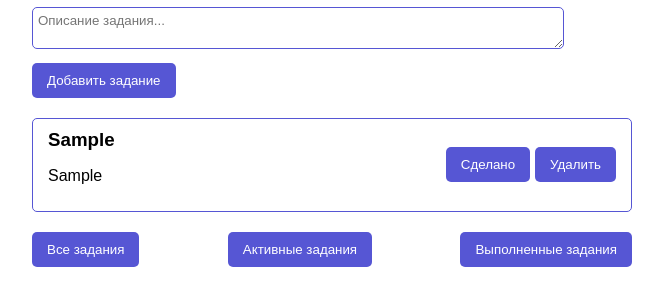
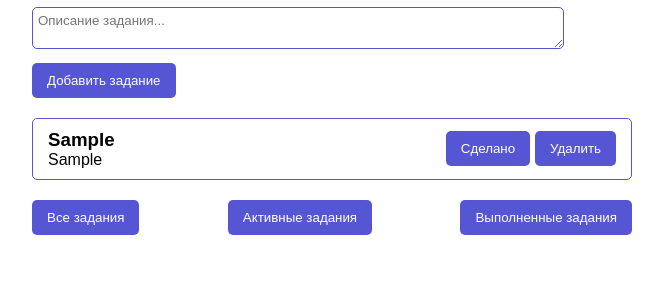
Before and after one commit to Artur-Lar/test-sea-side-digital, a plain HTML site: page index.html in a window 1280 px wide. Both pictures are taken after typing "Sample", "Sample" into the empty fields and a click on the button "Добавить задание". Shown: the part 120-426 px from the top of the page, without its empty margins (308-971 px from the left). Drawn offline with Linux system fonts and the light colour scheme.

Commit message:
fixed in task-description

```diff
--- a/script.js
+++ b/script.js
@@ -14,7 +14,7 @@ function renderTasks(filteredTasks) {
       <div class="task-container">
       <div class="title-and-description">
       <h3 class="task-title">${task.title}</h3>
-      <p>${task.description}</p>
+      <p class="task-description">${task.description}</p>
       </div>
       <div class="btn-group">
       <button class="toggle-btn" onclick="toggleTask(${index})">Сделано</button>
@@ -25,7 +25,7 @@ function renderTasks(filteredTasks) {
     taskList.appendChild(taskItem);
   });
 }
-
+//добавление задания
 function addTask() {
   const taskInput = document.getElementById("taskInput");
   const taskDescriptionInput = document.getElementById("taskDescription");
@@ -38,12 +38,12 @@ function addTask() {
     taskDescriptionInput.value = "";
   }
 }
-
+//удаление задания
 function deleteTask(index) {
   tasks.splice(index, 1);
   renderTasks(tasks);
 }
-
+//пометить задание как Сделано
 function toggleTask(index) {
   tasks[index].completed = !tasks[index].completed;
   renderTasks(tasks);
--- a/styles.css
+++ b/styles.css
@@ -61,7 +61,8 @@ button {
   border: solid 1px rgb(86, 86, 212);
   border-radius: 5px;
 }
-.task-title {
+.task-title,
+.task-description {
   margin: 0;
 }
 .task-container {
@@ -71,7 +72,8 @@ button {
   padding: 10px 15px;
 }
 .title-and-description {
-  display: block;
+  display: flex;
+  flex-direction: column;
 }
 @media (max-width: 768px) {
   .task-container {
```
